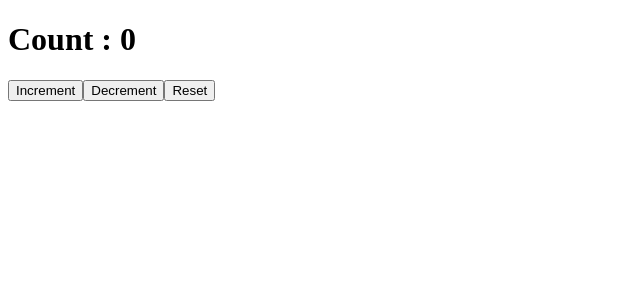
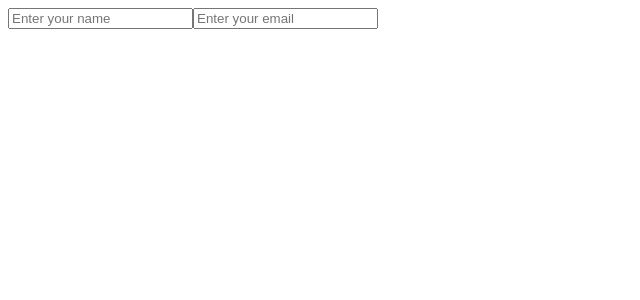
Before and after one commit to manojctrl/BEGINNER-TO-PRO-GUIDE-IN-MERN-STACK, a React app in the folder 3. React/LEARN REACT WITH CODE/frontend/: page / in a window 1280 px wide. Shown: the top 300 px of the page, without its empty margins (0-640 px from the left). Built offline with nearby package versions, Linux system fonts and the light colour scheme; the HTML template or start-up script is replaced by a standard one.

Commit message:
learning useReducer by making form

```diff
--- a/3. React/LEARN REACT WITH CODE/frontend/src/App.jsx
+++ b/3. React/LEARN REACT WITH CODE/frontend/src/App.jsx
@@ -8,9 +8,10 @@ import MainApp from './pages/MainApp/MainApp'
 import UseReducer from './components/UseReducer/UseReducer'
 import Test from './components/Test/Test'
 import Counter from './components/counter/Counter'
+import Form from './components/Form/Form'
 
 const App = () => {
-  return <Counter />
+  return <Form />
 
 
 }
--- /dev/null
+++ b/3. React/LEARN REACT WITH CODE/frontend/src/components/Form/Form.jsx
@@ -0,0 +1,34 @@
+import React, { useReducer } from 'react'
+
+const Form = () => {
+
+    function reducer(state, action){
+        return {
+            ...state,
+            [action.name] : action.value
+        }
+
+
+    }
+
+    function handleChange(e){
+        dispatch({
+            name : e.target.name,
+            value : e.target.value
+        })
+    }
+    const [formData, dispatch] = useReducer(reducer, {
+        name :"",
+        email: ""
+    })
+  return (
+   <form>
+    <input type='text' name="username" placeholder='Enter your name'  value = {formData.name} onChange={handleChange}/>
+     <input type='email' name="email" placeholder='Enter your email'  value = {formData.email} onChange={handleChange}/>
+
+   </form>
+
+  )
+}
+
+export default Form
```
